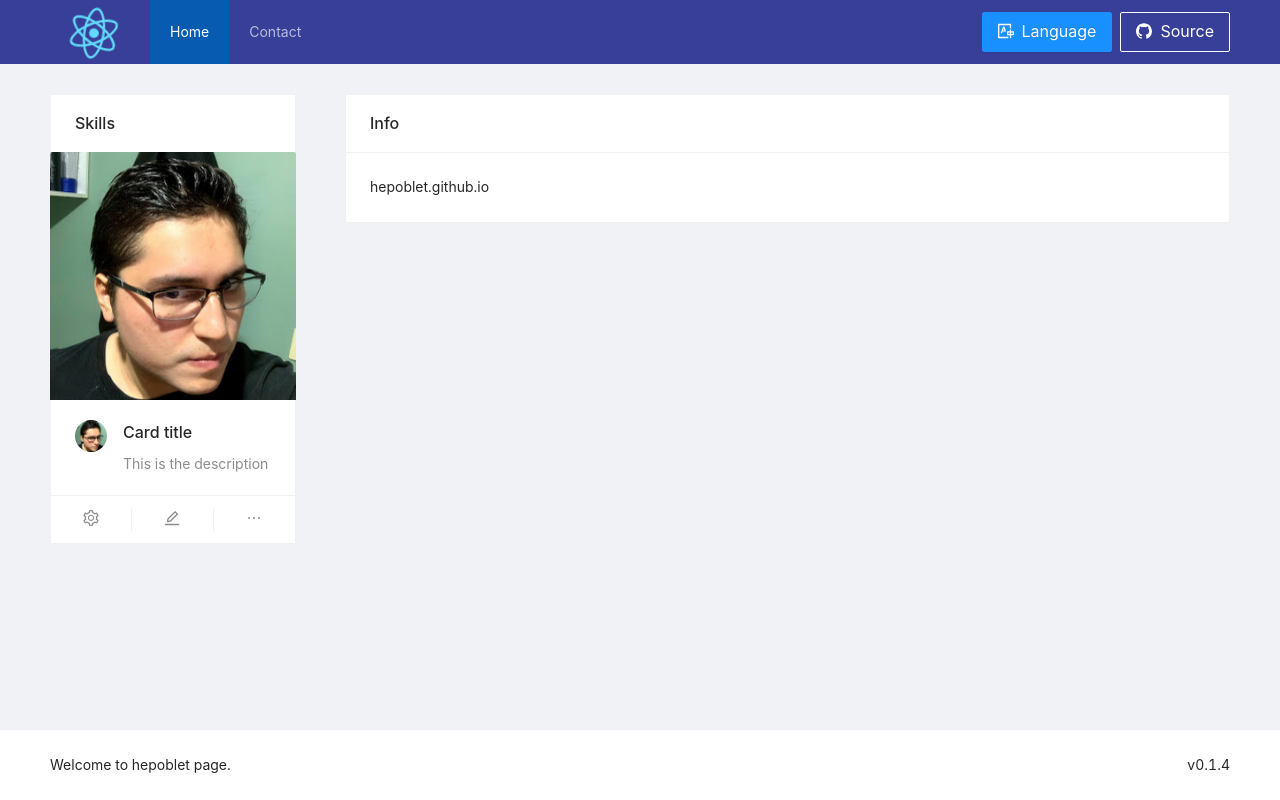
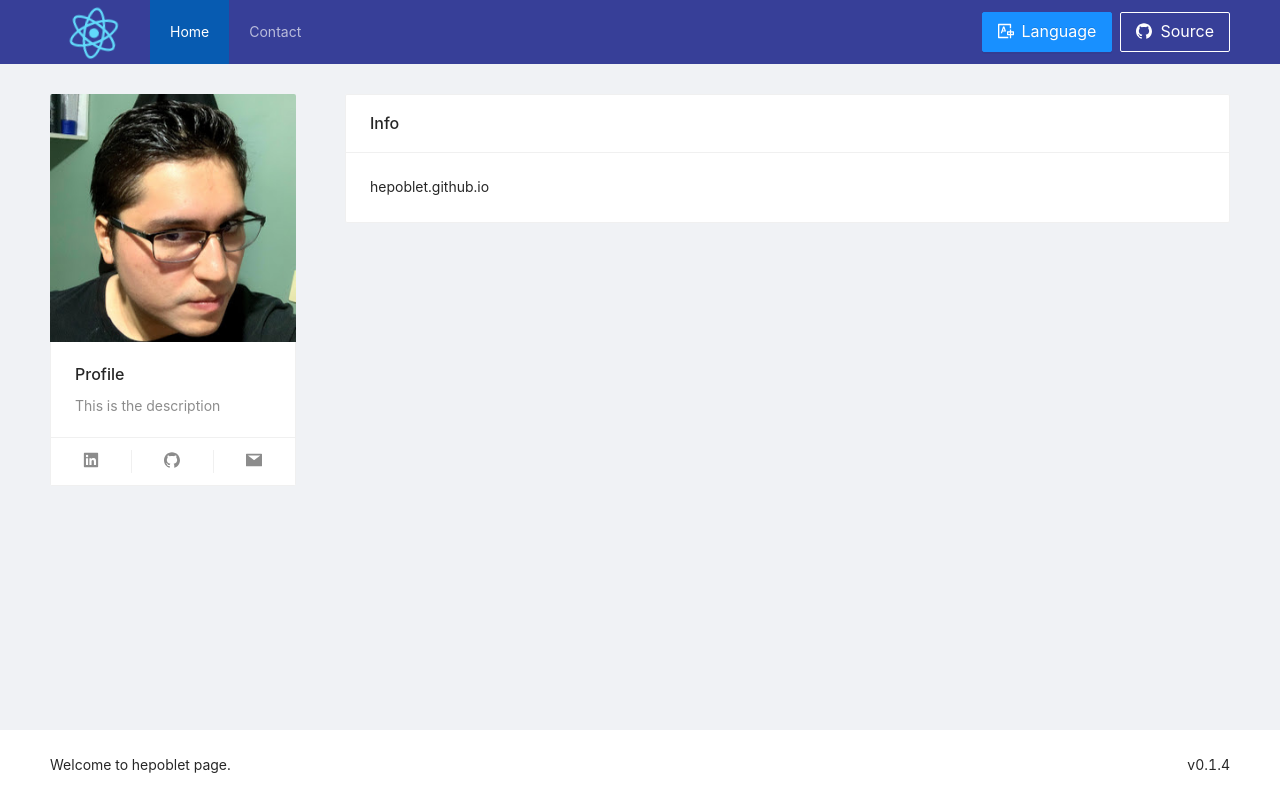
Before and after one commit to hepoblet/hepoblet.github.io, a React app: page / in a window 1280 px wide. Built offline with nearby package versions, Linux system fonts and the light colour scheme.

Commit message:
added social

```diff
--- a/src/layouts/antd/components/Header/index.js
+++ b/src/layouts/antd/components/Header/index.js
@@ -55,7 +55,7 @@ const Header = () => {
               ghost
               icon={<GithubOutlined />}
               onClick={() => {
-                window.location = 'https://github.com/hepoblet/hepoblet.github.io';
+                window.location.href = 'https://github.com/hepoblet/hepoblet.github.io';
               }}
             >
               {t('source')}
--- a/src/pages/Home/index.js
+++ b/src/pages/Home/index.js
@@ -1,7 +1,9 @@
 import {
-  Card, Avatar, Row, Col,
+  Card, Row, Col,
 } from 'antd';
-import { EditOutlined, EllipsisOutlined, SettingOutlined } from '@ant-design/icons';
+import {
+  LinkedinFilled, GithubFilled, MailFilled,
+} from '@ant-design/icons';
 
 import photo from '@assets/photo.jpg';
 
@@ -9,7 +11,6 @@ const Home = () => (
   <Row className="container content">
     <Col span={24} lg={5}>
       <Card
-        title="Skills"
         cover={(
           <img
             alt="img"
@@ -17,16 +18,30 @@ const Home = () => (
           />
         )}
         actions={[
-          <SettingOutlined key="setting" />,
-          <EditOutlined key="edit" />,
-          <EllipsisOutlined key="ellipsis" />,
+          <LinkedinFilled
+            key="linkedin"
+            onClick={() => {
+              window.location.href = 'https://www.linkedin.com/in/hepoblet/';
+            }}
+          />,
+          <GithubFilled
+            key="github"
+            onClick={() => {
+              window.location.href = 'https://github.com/hepoblet/';
+            }}
+          />,
+          <MailFilled
+            key="email"
+            onClick={() => {
+              window.location.href = 'mailto:hepoblet@gmail.com';
+            }}
+          />,
         ]}
         bordered
       >
         <Card.Meta
-          title="Card title"
+          title="Profile"
           description="This is the description"
-          avatar={<Avatar src={photo} />}
         />
       </Card>
     </Col>
```
